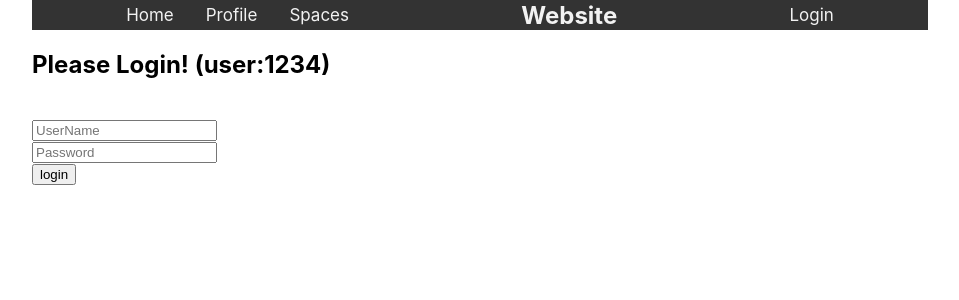
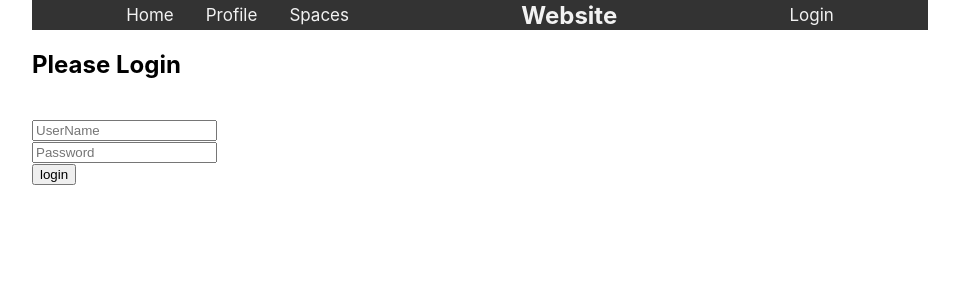
Before and after one commit to Amir-Pourhadi/Space-Finder, a React (Create React App) app: page /login in a window 1280 px wide. Shown: the top 300 px of the page, without its empty margins (160-1119 px from the left). Built offline with nearby package versions, Linux system fonts and the light colour scheme.

Commit message:
Update Heading Text

```diff
--- a/src/components/Login.tsx
+++ b/src/components/Login.tsx
@@ -57,7 +57,7 @@ export default class Login extends React.Component<LoginProps, LoginState> {
       <React.Fragment>
         {this.state.loginSuccessful && <Navigate to="/profile" replace={true} />}
         <div>
-          <h2>Please Login! (user:1234)</h2>
+          <h2>Please Login</h2>
           <br />
           <form onSubmit={(e: FormEvent<HTMLFormElement>): Promise<void> => this.handleSubmit(e)}>
             <input
```
